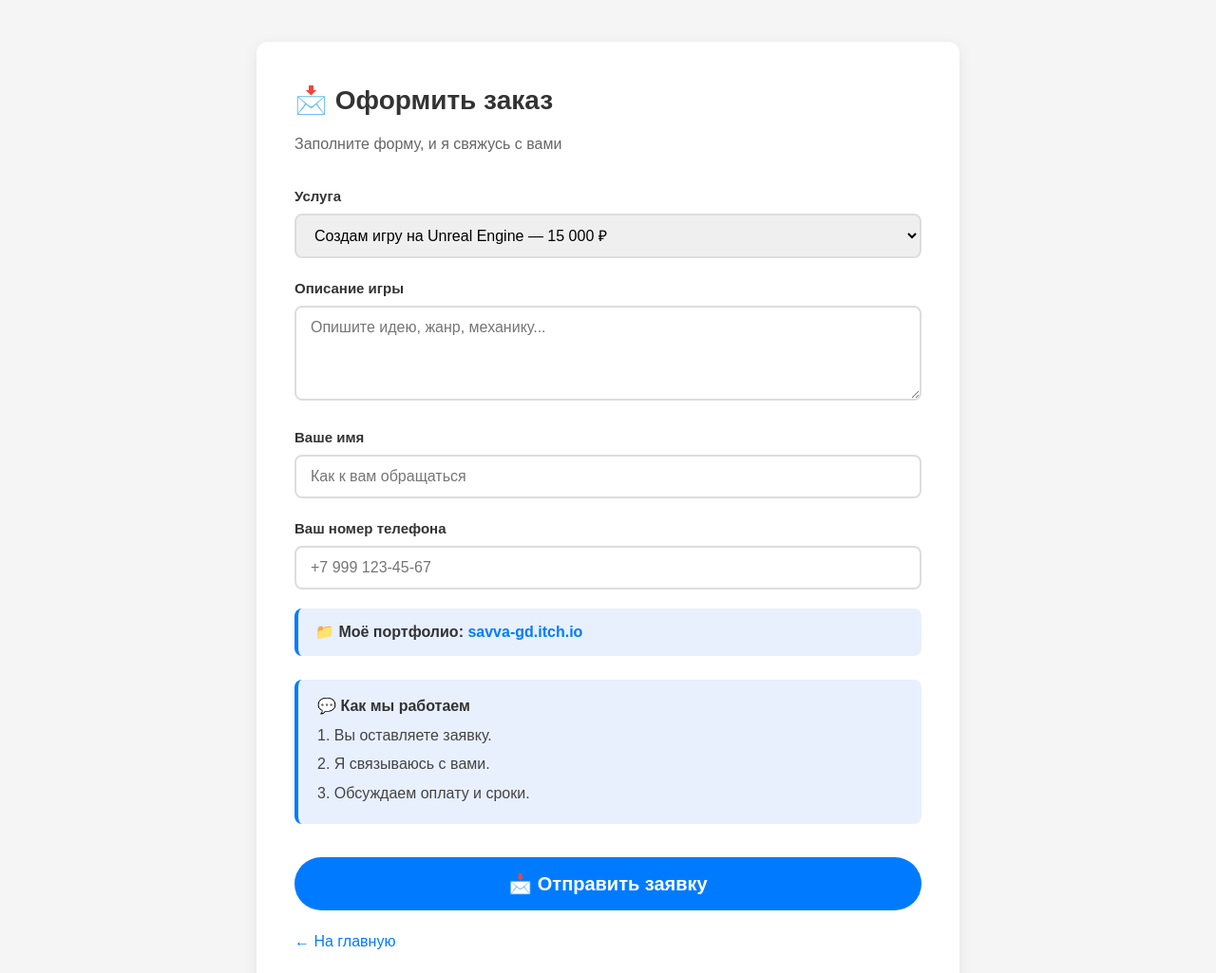
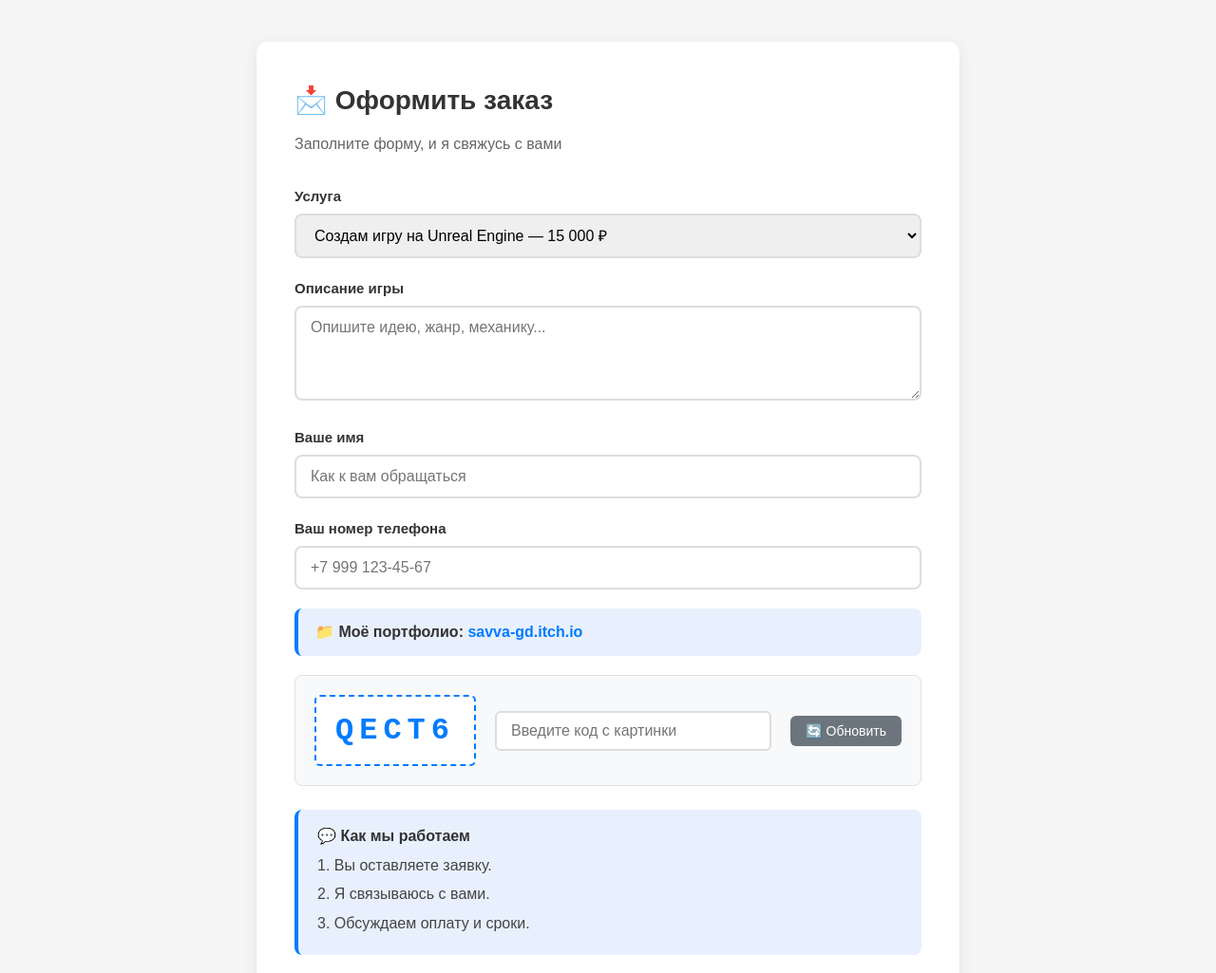
Before and after one commit to SavvaGD/igrousluga, a plain HTML site: page buy.html in a window 1280 px wide. Shown: the part 74-1099 px from the top of the page at 95% size. Drawn offline with Linux system fonts and the light colour scheme.

Commit message:
Update buy.html

```diff
--- a/buy.html
+++ b/buy.html
@@ -36,8 +36,71 @@
         .status-message.success { display: block; background: #d4edda; color: #155724; border: 1px solid #c3e6cb; }
         .status-message.error { display: block; background: #f8d7da; color: #721c24; border: 1px solid #f5c6cb; }
         .footer { text-align: center; padding: 30px; color: #999; font-size: 14px; border-top: 1px solid #e0e0e0; margin-top: 40px; }
+
+        /* CAPTCHA STYLES */
+        .captcha-container {
+            background: #f8f9fa;
+            border-radius: 8px;
+            padding: 20px;
+            margin: 20px 0;
+            border: 1px solid #e0e0e0;
+            display: flex;
+            align-items: center;
+            gap: 20px;
+            flex-wrap: wrap;
+        }
+        .captcha-text {
+            font-family: 'Courier New', monospace;
+            font-size: 32px;
+            font-weight: bold;
+            letter-spacing: 6px;
+            background: #fff;
+            padding: 10px 20px;
+            border-radius: 6px;
+            border: 2px dashed #007bff;
+            color: #007bff;
+            user-select: none;
+            min-width: 150px;
+            text-align: center;
+        }
+        .captcha-input {
+            flex: 1;
+            padding: 10px 15px;
+            border: 2px solid #ddd;
+            border-radius: 6px;
+            font-size: 16px;
+            min-width: 150px;
+        }
+        .captcha-input:focus {
+            border-color: #007bff;
+            outline: none;
+        }
+        .captcha-refresh {
+            background: #6c757d;
+            color: white;
+            border: none;
+            padding: 8px 16px;
+            border-radius: 6px;
+            cursor: pointer;
+            font-size: 14px;
+            transition: background 0.2s;
+            white-space: nowrap;
+        }
+        .captcha-refresh:hover {
+            background: #5a6268;
+        }
+        .captcha-error {
+            color: #dc3545;
+            font-size: 14px;
+            margin-top: 5px;
+            display: none;
+        }
+
         @media (max-width: 600px) {
             .order-card { padding: 20px; }
+            .captcha-container { flex-direction: column; align-items: stretch; gap: 10px; }
+            .captcha-text { font-size: 24px; letter-spacing: 4px; }
+            .captcha-refresh { align-self: flex-start; }
         }
     </style>
 </head>
@@ -101,6 +164,14 @@
                     📁 <strong>Моё портфолио:</strong> <a href="https://savva-gd.itch.io/" target="_blank">savva-gd.itch.io</a>
                 </div>
 
+                <!-- CAPTCHA -->
+                <div class="captcha-container">
+                    <span class="captcha-text" id="captchaText">A7F2K</span>
+                    <input type="text" class="captcha-input" id="captchaInput" placeholder="Введите код с картинки" maxlength="5" autocomplete="off" />
+                    <button type="button" class="captcha-refresh" id="captchaRefresh">🔄 Обновить</button>
+                </div>
+                <div class="captcha-error" id="captchaError">❌ Неверный код. Попробуйте ещё раз.</div>
+
                 <div class="info-block">
                     <strong>💬 Как мы работаем</strong>
                     <p>1. Вы оставляете заявку.</p>
@@ -120,6 +191,39 @@
     </footer>
 
     <script>
+        // ============================================================
+        // 1. CAPTCHA
+        // ============================================================
+
+        const captchaText = document.getElementById('captchaText');
+        const captchaInput = document.getElementById('captchaInput');
+        const captchaRefresh = document.getElementById('captchaRefresh');
+        const captchaError = document.getElementById('captchaError');
+
+        function generateCaptcha() {
+            const chars = 'ABCDEFGHJKLMNPQRSTUVWXYZ23456789';
+            let result = '';
+            for (let i = 0; i < 5; i++) {
+                result += chars.charAt(Math.floor(Math.random() * chars.length));
+            }
+            return result;
+        }
+
+        function refreshCaptcha() {
+            captchaText.textContent = generateCaptcha();
+            captchaInput.value = '';
+            captchaError.style.display = 'none';
+        }
+
+        captchaRefresh.addEventListener('click', refreshCaptcha);
+
+        // Генерируем капчу при загрузке
+        refreshCaptcha();
+
+        // ============================================================
+        // 2. ОТПРАВКА ФОРМЫ
+        // ============================================================
+
         const SCRIPT_URL = 'https://script.google.com/macros/s/AKfycbxNkXnUslHGuOl4pwvU2wdX7LX85EtiDZydEKvjyiw0JRfW0Dyw9-U_Ly7jvgkLb66c/exec';
 
         document.getElementById('orderForm').addEventListener('submit', async function(e) {
@@ -131,6 +235,18 @@
             const service = document.getElementById('service').value;
             const status = document.getElementById('statusMessage');
             const btn = document.getElementById('submitBtn');
+
+            // Проверка капчи
+            const userCaptcha = captchaInput.value.trim().toUpperCase();
+            const realCaptcha = captchaText.textContent;
+            if (userCaptcha !== realCaptcha) {
+                captchaError.style.display = 'block';
+                captchaInput.style.borderColor = '#dc3545';
+                refreshCaptcha();
+                return;
+            }
+            captchaError.style.display = 'none';
+            captchaInput.style.borderColor = '#ddd';
 
             if (!name || !phone || !description) {
                 status.className = 'status-message error';
@@ -156,6 +272,7 @@
                 status.className = 'status-message success';
                 status.textContent = '✅ Заявка отправлена! Я свяжусь с вами.';
                 document.getElementById('orderForm').reset();
+                refreshCaptcha();
 
             } catch (error) {
                 status.className = 'status-message error';
```
